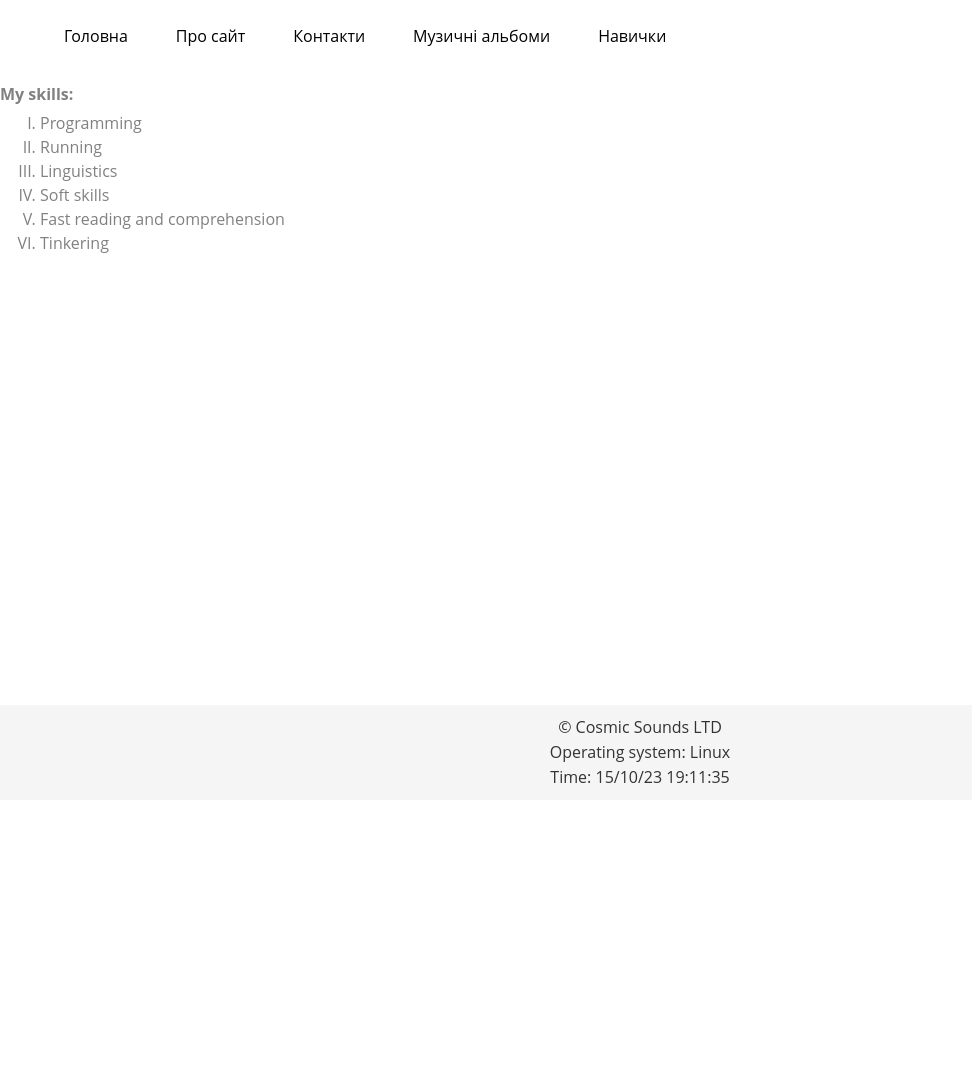
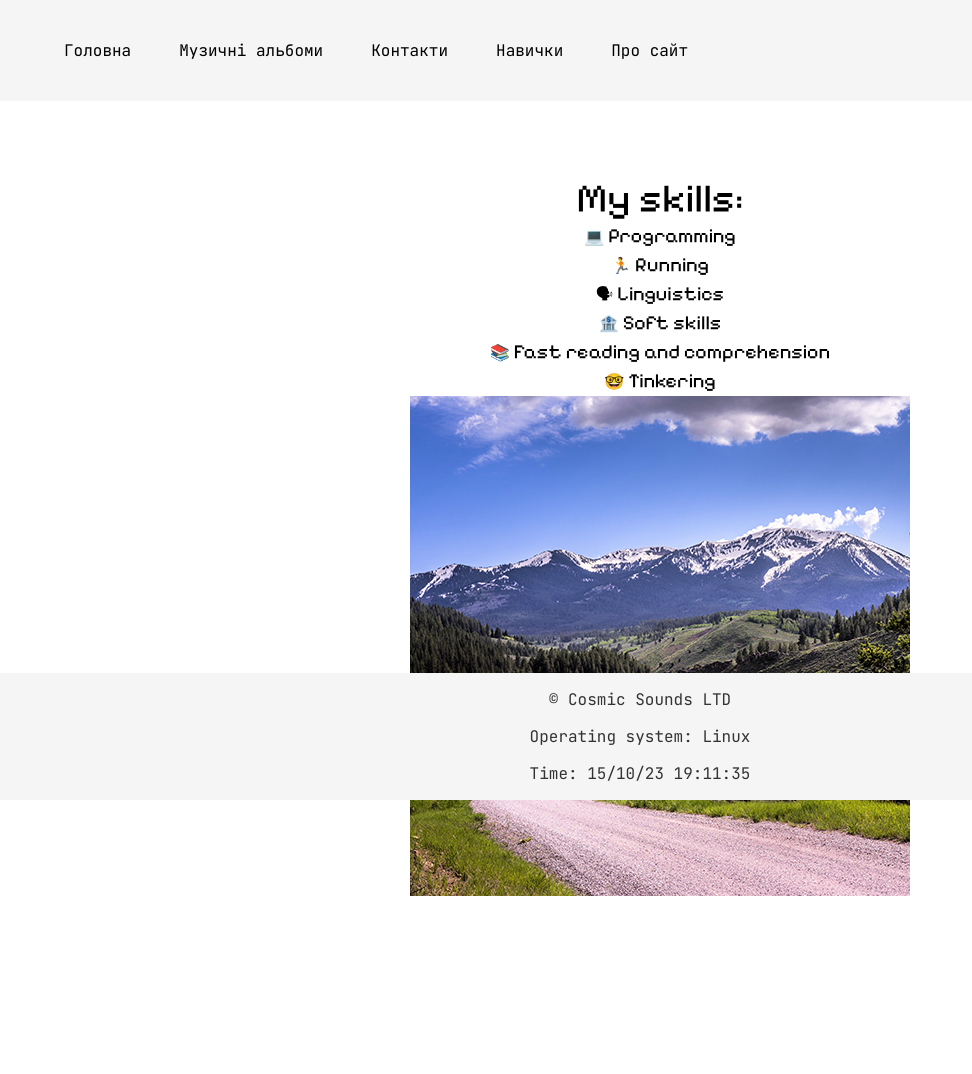
Before and after one commit to LostHopes/Flask-labs, a Flask app: page /skills/ in a window 1280 px wide. Shown: the whole page, without its empty margins (0-972 px from the left). Before the commit the page ends 783 px from the top, so only its background shows below. Run offline with Flask 3, Linux system fonts and the light colour scheme; some libraries are stand-ins or nearby versions.

Commit message:
Refactor some code in app.py, base.html, skills.html; commented out styles.html for now, due to adding my own styles. Might delete it later.

```diff
--- a/lab3/app.py
+++ b/lab3/app.py
@@ -55,7 +55,8 @@ def skills(s_id=None):
         5: "Fast reading and comprehension",
         6: "Tinkering",
     }
-    skills_amount = len(my_skills) + 1
+
+    skills_amount = my_skills.keys()
     return render_template("skills.html", title=title, my_skills=my_skills, skills_amount=skills_amount, s_id=s_id)
 
 
--- a/lab3/static/css/styles.css
+++ b/lab3/static/css/styles.css
@@ -1,7 +1,37 @@
 /* Base html file styles */
+
+/* Default font for header and footer */
+@import url("https://fonts.googleapis.com/css2?family=JetBrains+Mono&display=swap");
+
+/* Default font for content */
+@import url("https://fonts.googleapis.com/css2?family=JetBrains+Mono&family=Pixelify+Sans&display=swap");
+
+:root {
+  --title: 40px;
+  --content: 20px;
+}
 
 .links {
   display: flex;
+}
+
+body {
+  --default-padding: 150px;
+  padding-top: var(--default-padding);
+  padding-bottom: var(--default-padding);
+}
+
+.background {
+  background-size: cover;
+}
+
+header#header {
+  background-color: #f5f5f5;
+  position: fixed;
+  left: 0;
+  top: 0;
+  width: 100%;
+  z-index: 1;
 }
 
 .links > li {
@@ -12,22 +42,62 @@
 .links > li > a {
   text-decoration: none;
   color: black;
+  background-color: #f5f5f5;
 }
 
-footer {
+.links > li > a:hover {
+  color: aqua;
+}
+
+footer#footer {
   position: fixed;
   left: 0;
   bottom: 0;
   width: 100%;
-  background-color: #f5f5f5;
   color: #333;
   text-align: center;
-  padding: 10px;
+  background-color: #f5f5f5;
 }
 
+.links,
+footer#footer {
+  font-family: "JetBrains Mono", monospace;
+  font-size: 16px;
+}
 
 /* skills file styles */
 
+@counter-style emojis {
+  system: cyclic;
+  symbols: 💻 🏃 🗣 🏦 📚 🤓;
+  suffix: " ";
+}
+
 .skills > li {
-  list-style: upper-roman;
+  list-style: emojis;
+  list-style-position: inside;
+  line-height: 3.5vh;
+  align-items: center;
 }
+
+.skills > li > a {
+  text-decoration: none;
+  color: black;
+  font-size: var(--content);
+}
+
+ul.skills {
+  display: block;
+  text-align: center;
+}
+
+.title,
+.skills > li > a {
+  font-family: "Pixelify Sans", sans-serif;
+}
+
+h1.title,
+.title {
+  text-align: center;
+  font-size: var(--title);
+}
--- a/lab3/templates/base.html
+++ b/lab3/templates/base.html
@@ -13,14 +13,14 @@
 
 <body>
     {% block header %}
-    <header>
+    <header id="header">
         <nav>
             <ul class="links">
                 <li><a href="{{ url_for('index') }}">Головна</a></li>
+                <li><a href="{{ url_for('albums') }}">Музичні альбоми</a></li>
+                <li><a href="{{ url_for('contact') }}">Контакти</a></li>
+                <li><a href="{{ url_for('skills') }}">Навички</a></li>
                 <li><a href="{{ url_for('about') }}">Про сайт</a></li>
-                <li><a href="{{ url_for('contact') }}">Контакти</a></li>
-                <li><a href="{{ url_for('albums') }}">Музичні альбоми</a></li>
-                <li><a href="{{ url_for('skills') }}">Навички</a></li>
             </ul>
         </nav>
     </header>
@@ -31,7 +31,7 @@
     {% endblock %}
 
     {% block footer %}
-    <footer>
+    <footer id="footer">
         <p>&copy; Cosmic Sounds LTD</p>
         <p>Operating system: {{ platform.system() }}</p>
         <p>Time: {{ time }}</p>
--- a/lab3/templates/skills.html
+++ b/lab3/templates/skills.html
@@ -11,14 +11,15 @@
     {% extends "base.html" %}
     {% block content %}
     {% if s_id != None %}
-    <h1>{{ my_skills.get(s_id) }}</h1>
+    <h1 class="title">{{ my_skills.get(s_id) }}</h1>
     {% else %}
     <nav>
-        <label for="skills">My skills: </label>
         <ul name="skills" class="skills">
-            {% for skill in range(1, skills_amount) %}
-            <li>{{ my_skills.get(skill)}}</li>
+            <label class="title" for="skills">My skills: </label>
+            {% for skill in skills_amount %}
+            <li><a href="{{ url_for('skills', s_id=skill) }}">{{ my_skills.get(skill)}}</a></li>
             {% endfor %}
+            <img class="background" src="{{ url_for('static', filename='images/background.png') }}" alt="background">
         </ul>
     </nav>
     {% endif %}
--- a/lab3/templates/styles.html
+++ b/lab3/templates/styles.html
@@ -1,4 +1,4 @@
-<link rel="stylesheet" href="{{ url_for('static', filename='/css/bootstrap/css/animate.css') }}">
+<!-- <link rel="stylesheet" href="{{ url_for('static', filename='/css/bootstrap/css/animate.css') }}">
 <link rel="stylesheet" href="{{ url_for('static', filename='/css/bootstrap/css/bootstrap.min.css') }}">
 <link rel="stylesheet" href="{{ url_for('static', filename='/css/bootstrap/css/font-awesome.min.css') }}">
 <link rel="stylesheet" href="{{ url_for('static', filename='/css/bootstrap/css/jquery.fancybox.css') }}">
@@ -7,4 +7,4 @@
 <link rel="stylesheet" href="{{ url_for('static', filename='/css/bootstrap/css/main.css') }}">
 <link rel="stylesheet" href="{{ url_for('static', filename='/css/bootstrap/css/owl.carousel.css') }}">
 <link rel="stylesheet" href="{{ url_for('static', filename='/css/bootstrap/css/slit-slides.css') }}">
-<link rel="stylesheet" href="{{ url_for('static', filename='/css/bootstrap/css/superslides.css') }}">
+<link rel="stylesheet" href="{{ url_for('static', filename='/css/bootstrap/css/superslides.css') }}"> -->
```
Also changed, not shown: lab3/static/images/background.png (added).
